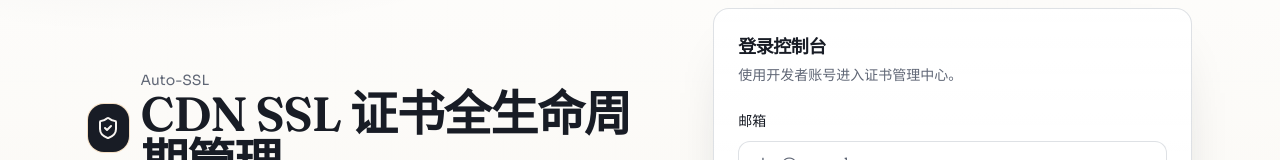
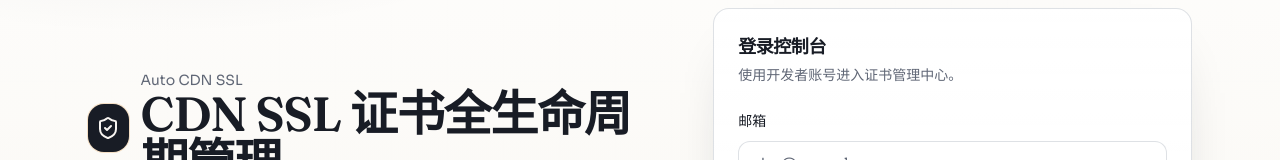
Before and after one commit to Littleor/Auto-CDN-SSL, a React (Vite) app in the folder apps/frontend/: page /login in a window 1280 px wide. Shown: the part 197-357 px from the top of the page. Built offline with nearby package versions, Linux system fonts and the light colour scheme; no server answers.

Commit message:
chore: rename brand to Auto CDN SSL

```diff
--- a/apps/frontend/index.html
+++ b/apps/frontend/index.html
@@ -17,7 +17,7 @@
       href="https://fonts.googleapis.com/css2?family=Fraunces:wght@400;500;600;700&family=IBM+Plex+Mono:wght@400;500&family=Sora:wght@300;400;500;600;700&display=swap"
       rel="stylesheet"
     />
-    <title>Auto-SSL 控制台</title>
+    <title>Auto CDN SSL 控制台</title>
   </head>
   <body>
     <div id="root"></div>
--- a/apps/frontend/src/components/AppShell.tsx
+++ b/apps/frontend/src/components/AppShell.tsx
@@ -31,7 +31,7 @@
                 <ShieldCheck className="h-5 w-5" />
               </div>
               <div>
-                <p className="font-display text-sm font-semibold tracking-tight">Auto-SSL</p>
+                <p className="font-display text-sm font-semibold tracking-tight">Auto CDN SSL</p>
                 <p className="text-xs text-muted-foreground">{user?.email}</p>
               </div>
             </div>
@@ -69,7 +69,7 @@
               <ShieldCheck className="h-5 w-5" />
             </div>
             <div>
-              <p className="font-display text-sm font-semibold tracking-tight">Auto-SSL</p>
+              <p className="font-display text-sm font-semibold tracking-tight">Auto CDN SSL</p>
               <p className="text-xs text-muted-foreground">CDN SSL 证书续签</p>
             </div>
           </div>
--- a/apps/frontend/src/pages/LoginPage.tsx
+++ b/apps/frontend/src/pages/LoginPage.tsx
@@ -43,7 +43,7 @@
                 <ShieldCheck className="h-6 w-6" />
               </div>
               <div>
-                <p className="text-sm text-muted-foreground">Auto-SSL</p>
+                <p className="text-sm text-muted-foreground">Auto CDN SSL</p>
                 <h1 className="font-display text-5xl font-semibold tracking-tight">
                   CDN SSL 证书全生命周期管理
                 </h1>
--- a/apps/frontend/src/pages/RegisterPage.tsx
+++ b/apps/frontend/src/pages/RegisterPage.tsx
@@ -47,7 +47,7 @@
               </div>
               <div>
                 <CardTitle>创建开发者账号</CardTitle>
-                <CardDescription>加入 Auto-SSL 证书自动化平台</CardDescription>
+                <CardDescription>加入 Auto CDN SSL 证书自动化平台</CardDescription>
               </div>
             </div>
           </CardHeader>
```
Also changed, not shown: 3 other files (tests, documents, lock files or other folders).
